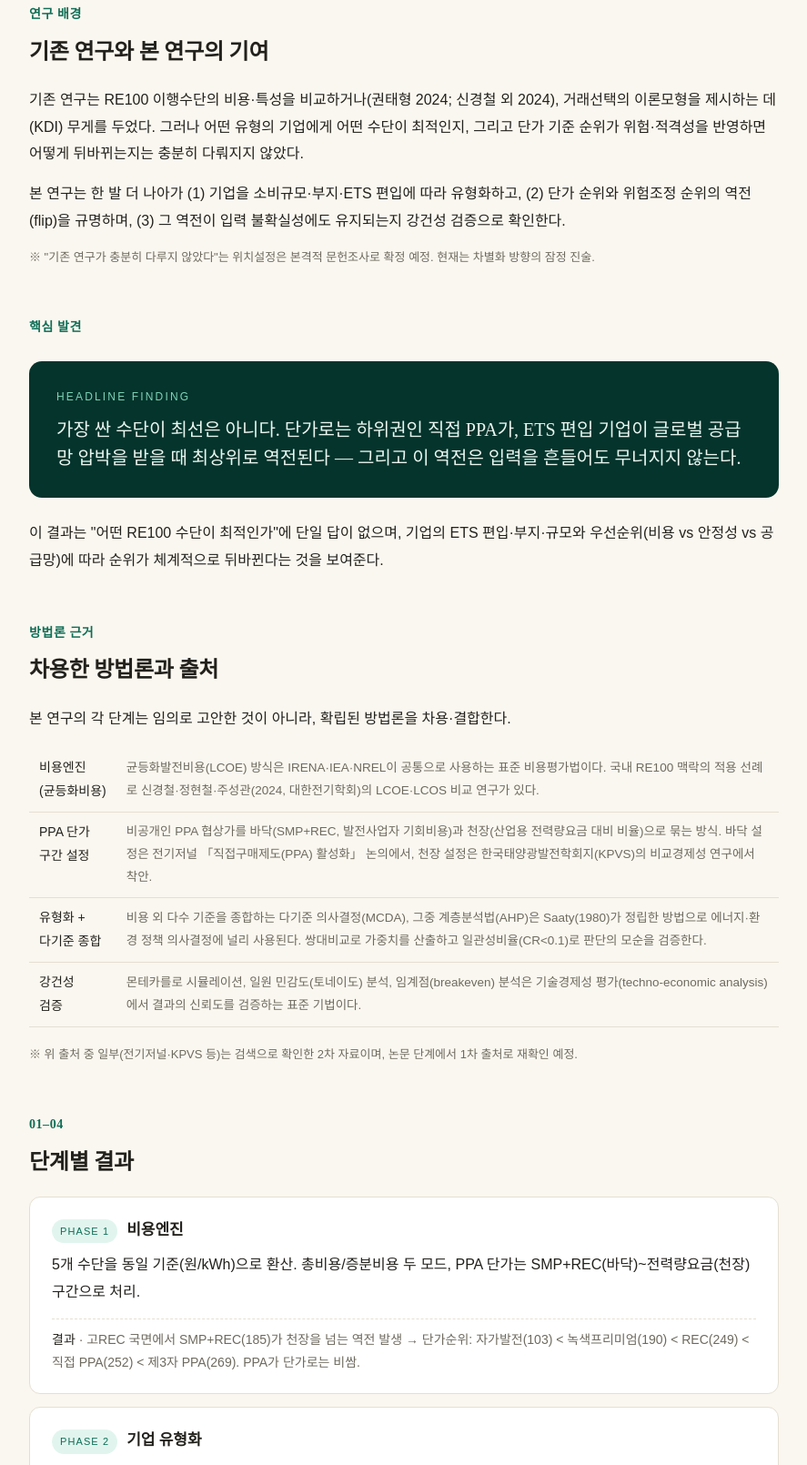
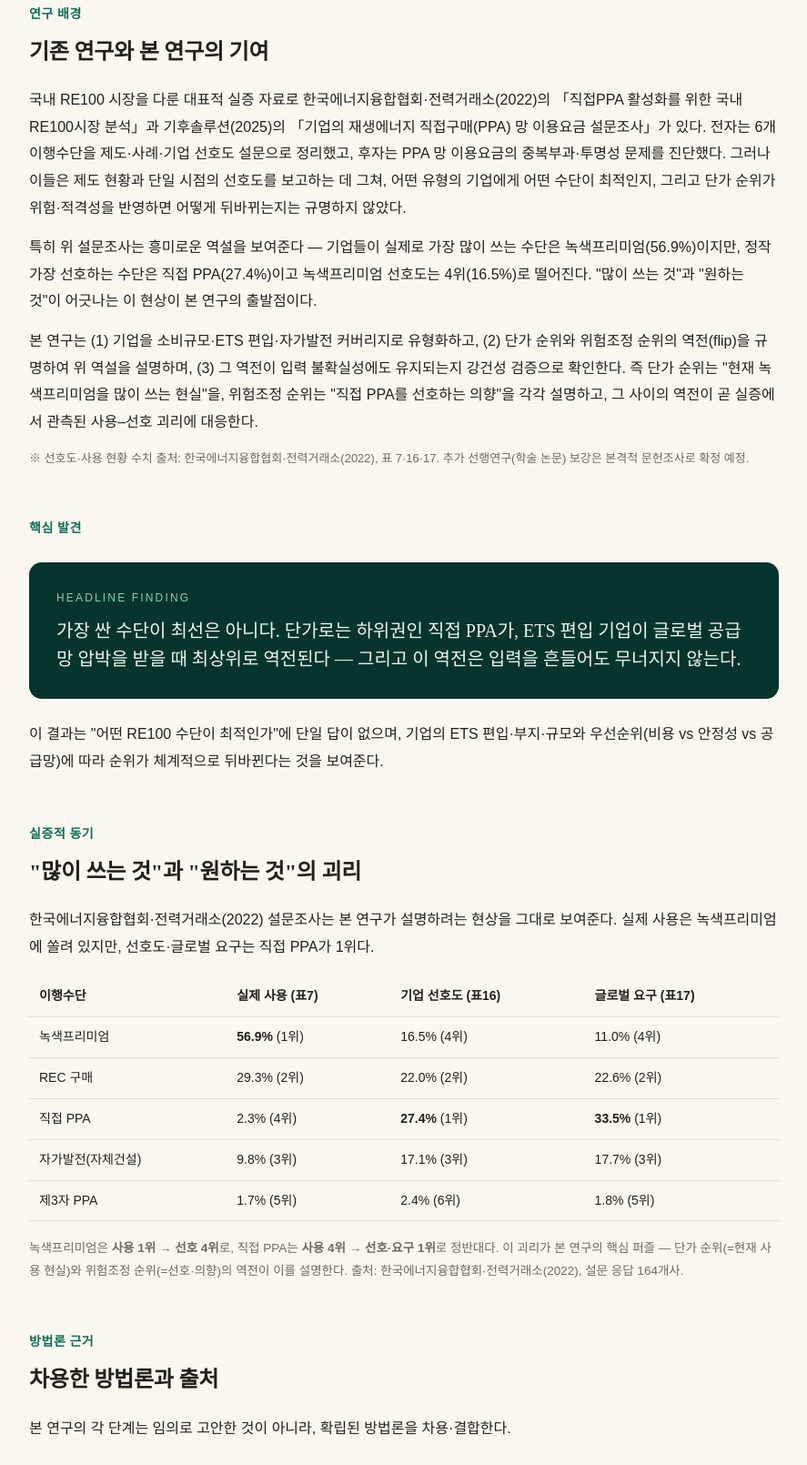
Before and after one commit to jwn6174-crypto/re100-procurement-economics, a plain HTML site: page index.html in a window 1280 px wide. Shown: the part 417-2027 px from the top of the page at 91% size, without its empty margins (196-1083 px from the left). Drawn offline with Linux system fonts and the light colour scheme; a web font is replaced by a local one.

Commit message:
Update index.html with additional research content

```diff
--- a/index.html
+++ b/index.html
@@ -116,9 +116,10 @@
   <section>
     <div class="num">연구 배경</div>
     <h2>기존 연구와 본 연구의 기여</h2>
-    <p>기존 연구는 RE100 이행수단의 비용·특성을 비교하거나(권태형 2024; 신경철 외 2024), 거래선택의 이론모형을 제시하는 데(KDI) 무게를 두었다. 그러나 <strong>어떤 유형의 기업에게 어떤 수단이 최적인지</strong>, 그리고 <strong>단가 기준 순위가 위험·적격성을 반영하면 어떻게 뒤바뀌는지</strong>는 충분히 다뤄지지 않았다.</p>
-    <p>본 연구는 한 발 더 나아가 (1) 기업을 소비규모·부지·ETS 편입에 따라 유형화하고, (2) 단가 순위와 위험조정 순위의 <strong>역전(flip)</strong>을 규명하며, (3) 그 역전이 입력 불확실성에도 유지되는지 <strong>강건성 검증</strong>으로 확인한다.</p>
-    <p style="font-size:13px;color:var(--muted);">※ "기존 연구가 충분히 다루지 않았다"는 위치설정은 본격적 문헌조사로 확정 예정. 현재는 차별화 방향의 잠정 진술.</p>
+    <p>국내 RE100 시장을 다룬 대표적 실증 자료로 <strong>한국에너지융합협회·전력거래소(2022)</strong>의 「직접PPA 활성화를 위한 국내 RE100시장 분석」과 <strong>기후솔루션(2025)</strong>의 「기업의 재생에너지 직접구매(PPA) 망 이용요금 설문조사」가 있다. 전자는 6개 이행수단을 제도·사례·기업 선호도 설문으로 정리했고, 후자는 PPA 망 이용요금의 중복부과·투명성 문제를 진단했다. 그러나 이들은 <strong>제도 현황과 단일 시점의 선호도</strong>를 보고하는 데 그쳐, <strong>어떤 유형의 기업에게 어떤 수단이 최적인지</strong>, 그리고 <strong>단가 순위가 위험·적격성을 반영하면 어떻게 뒤바뀌는지</strong>는 규명하지 않았다.</p>
+    <p>특히 위 설문조사는 흥미로운 <strong>역설</strong>을 보여준다 — 기업들이 실제로 가장 많이 쓰는 수단은 녹색프리미엄(56.9%)이지만, 정작 가장 선호하는 수단은 직접 PPA(27.4%)이고 녹색프리미엄 선호도는 4위(16.5%)로 떨어진다. <strong>"많이 쓰는 것"과 "원하는 것"이 어긋나는</strong> 이 현상이 본 연구의 출발점이다.</p>
+    <p>본 연구는 (1) 기업을 소비규모·ETS 편입·자가발전 커버리지로 유형화하고, (2) 단가 순위와 위험조정 순위의 <strong>역전(flip)</strong>을 규명하여 위 역설을 설명하며, (3) 그 역전이 입력 불확실성에도 유지되는지 <strong>강건성 검증</strong>으로 확인한다. 즉 단가 순위는 "현재 녹색프리미엄을 많이 쓰는 현실"을, 위험조정 순위는 "직접 PPA를 선호하는 의향"을 각각 설명하고, 그 사이의 역전이 곧 실증에서 관측된 사용–선호 괴리에 대응한다.</p>
+    <p style="font-size:13px;color:var(--muted);">※ 선호도·사용 현황 수치 출처: 한국에너지융합협회·전력거래소(2022), 표 7·16·17. 추가 선행연구(학술 논문) 보강은 본격적 문헌조사로 확정 예정.</p>
   </section>
 
   <section>
@@ -128,6 +129,23 @@
       <p>가장 싼 수단이 최선은 아니다. 단가로는 하위권인 직접 PPA가, ETS 편입 기업이 글로벌 공급망 압박을 받을 때 최상위로 역전된다 — 그리고 이 역전은 입력을 흔들어도 무너지지 않는다.</p>
     </div>
     <p>이 결과는 "어떤 RE100 수단이 최적인가"에 단일 답이 없으며, 기업의 ETS 편입·부지·규모와 우선순위(비용 vs 안정성 vs 공급망)에 따라 순위가 <strong>체계적으로 뒤바뀐다</strong>는 것을 보여준다.</p>
+  </section>
+
+  <section>
+    <div class="num">실증적 동기</div>
+    <h2>"많이 쓰는 것"과 "원하는 것"의 괴리</h2>
+    <p>한국에너지융합협회·전력거래소(2022) 설문조사는 본 연구가 설명하려는 현상을 그대로 보여준다. 실제 사용은 녹색프리미엄에 쏠려 있지만, 선호도·글로벌 요구는 직접 PPA가 1위다.</p>
+    <table>
+      <thead><tr><th>이행수단</th><th>실제 사용 (표7)</th><th>기업 선호도 (표16)</th><th>글로벌 요구 (표17)</th></tr></thead>
+      <tbody>
+        <tr><td>녹색프리미엄</td><td><b>56.9%</b> (1위)</td><td>16.5% (4위)</td><td>11.0% (4위)</td></tr>
+        <tr><td>REC 구매</td><td>29.3% (2위)</td><td>22.0% (2위)</td><td>22.6% (2위)</td></tr>
+        <tr><td>직접 PPA</td><td>2.3% (4위)</td><td><b>27.4%</b> (1위)</td><td><b>33.5%</b> (1위)</td></tr>
+        <tr><td>자가발전(자체건설)</td><td>9.8% (3위)</td><td>17.1% (3위)</td><td>17.7% (3위)</td></tr>
+        <tr><td>제3자 PPA</td><td>1.7% (5위)</td><td>2.4% (6위)</td><td>1.8% (5위)</td></tr>
+      </tbody>
+    </table>
+    <p style="font-size:13.5px;color:var(--muted);">녹색프리미엄은 <b>사용 1위 → 선호 4위</b>로, 직접 PPA는 <b>사용 4위 → 선호·요구 1위</b>로 정반대다. 이 괴리가 본 연구의 핵심 퍼즐 — 단가 순위(=현재 사용 현실)와 위험조정 순위(=선호·의향)의 역전이 이를 설명한다. 출처: 한국에너지융합협회·전력거래소(2022), 설문 응답 164개사.</p>
   </section>
 
   <section>
```
